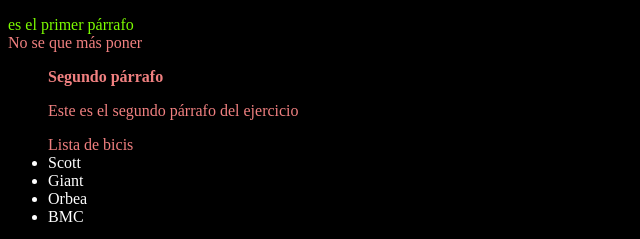
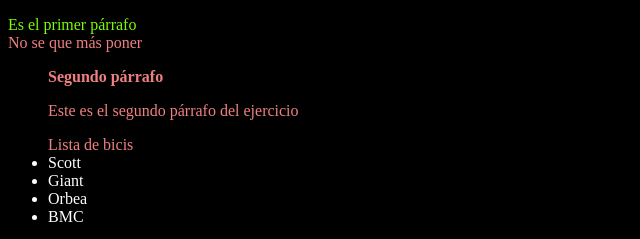
Before and after one commit to juanjosegarmil/LM2021, a plain HTML site: page PRIMERO/Exercise01.html in a window 1280 px wide. Shown: the top 239 px of the page, 0-640 px from the left. Drawn offline with Linux system fonts and the light colour scheme.

Commit message:
Ejercicio 01

```diff
--- a/PRIMERO/Exercise01.html
+++ b/PRIMERO/Exercise01.html
@@ -9,7 +9,7 @@
 
         </header>
         <p>
-            <span style="color: lawngreen;">es el primer párrafo</span><br>
+            <span style="color: lawngreen;">Es el primer párrafo</span><br>
             No se que más poner
                 <style>
                     *{
```
